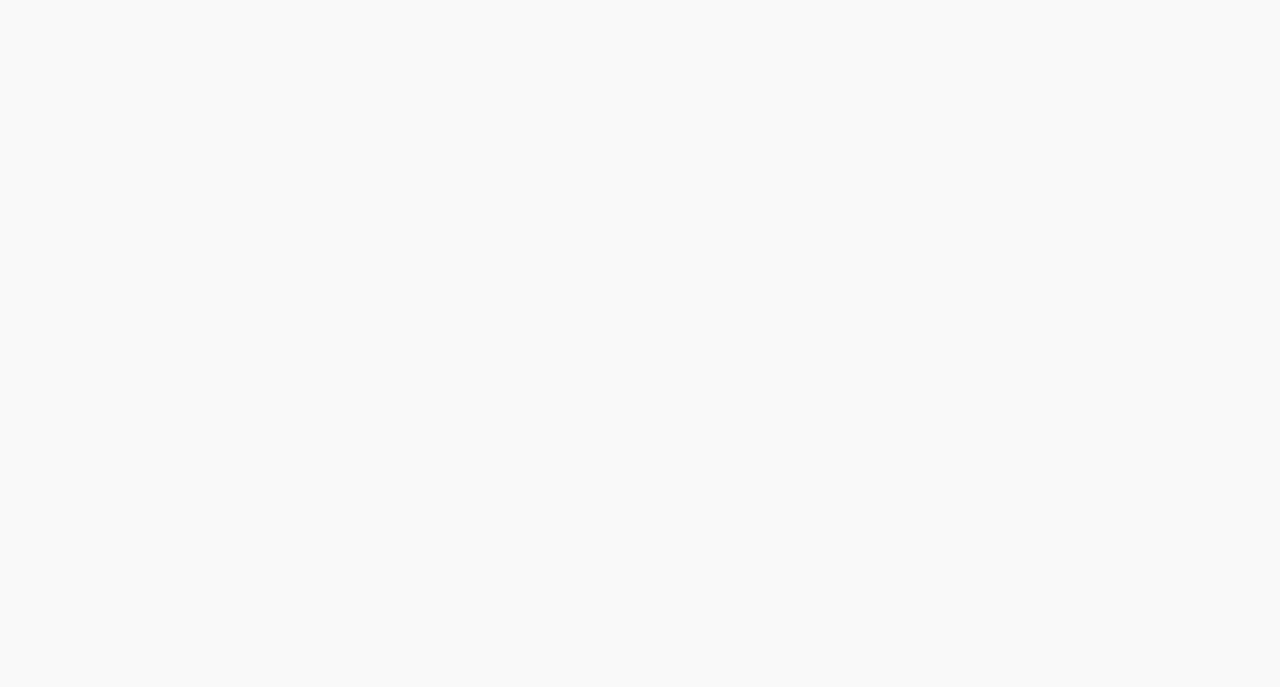
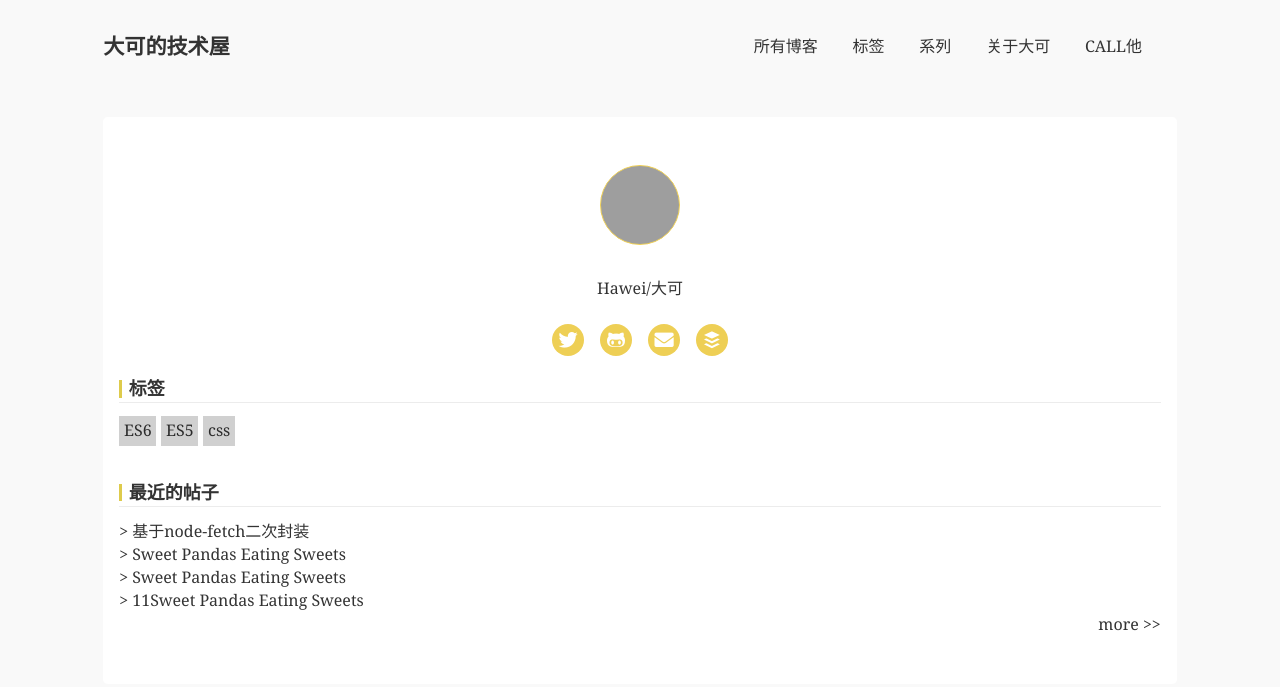
Before and after one commit to ParseDark/hawei, a Gatsby site: page /connect in a window 1280 px wide. Before the commit this address had no page. Built offline with nearby package versions, Linux system fonts and the light colour scheme; Gatsby itself is replaced by a stand-in of ours; some packages are replaced by stand-ins of ours; grey boxes are pictures that could not be loaded.

Commit message:
feat: add connect page.

```diff
--- a/src/components/LeftNavCard/style.js
+++ b/src/components/LeftNavCard/style.js
@@ -13,7 +13,7 @@ export const Atver = styled.div`
 
 export const NavContainer = styled.div`
     background: rgb(255, 255, 255);
-    width: 15rem;
+    min-width: 15rem;
     display: flex;
     flex-flow: column;
     justify-content: center;
--- /dev/null
+++ b/src/pages/connect.js
@@ -0,0 +1,76 @@
+import React from 'react';
+import styled from 'styled-components';
+import LeftNavCard from '../components/LeftNavCard/index.js';
+import Layout from '../components/Layout/index.js';
+
+const Contaner = styled.div`
+    width: 100%;
+`;
+
+const Connect = ({ data }) => {
+
+    return (
+        <Layout>
+            <Contaner>
+                <LeftNavCard data={data} />
+            </Contaner>
+        </Layout>
+    )
+}
+
+export default Connect;
+
+
+export const query = graphql`
+  query {
+        site {
+            siteMetadata {
+                title
+                author {
+                    name
+                    github
+                    juejin
+                    twitter
+                    email
+                }
+            }
+
+
+        }
+        allMarkdownRemark(limit: 10) {
+            totalCount
+            edges {
+              node {
+                id
+                frontmatter {
+                  title
+                  date(formatString: "DD MMMM, YYYY")
+                  tag
+                  banner
+                }
+                fields {
+                  slug
+                }
+                excerpt
+              }
+            }
+        }
+        allTags:   allMarkdownRemark(filter: {frontmatter: {tag: {ne: null}}}) {
+            totalCount
+            edges {
+              node {
+                id
+                excerpt
+                frontmatter {
+                  tag
+                  title
+                  date(formatString: "DD MMMM, YYYY")
+                }
+                fields {
+                    slug
+                }
+              }
+            }
+          }
+    }
+`
--- a/src/pages/fetch.md
+++ b/src/pages/fetch.md
@@ -4,8 +4,6 @@ date: "2017-08-10"
 tag: "ES6"
 banner: "https://desk-fd.zol-img.com.cn/t_s960x600c5/g2/M00/04/0B/ChMlWl0-oHmIDZvqAAdz3RsOKEYAAMMNwPQhEkAB3P1417.jpg"
 ---
-
-# 基于node-fetch二次封装
 
 背景：项目中我们使用koa2作为静态资源+转发代理服务器.前端react.
 
```
